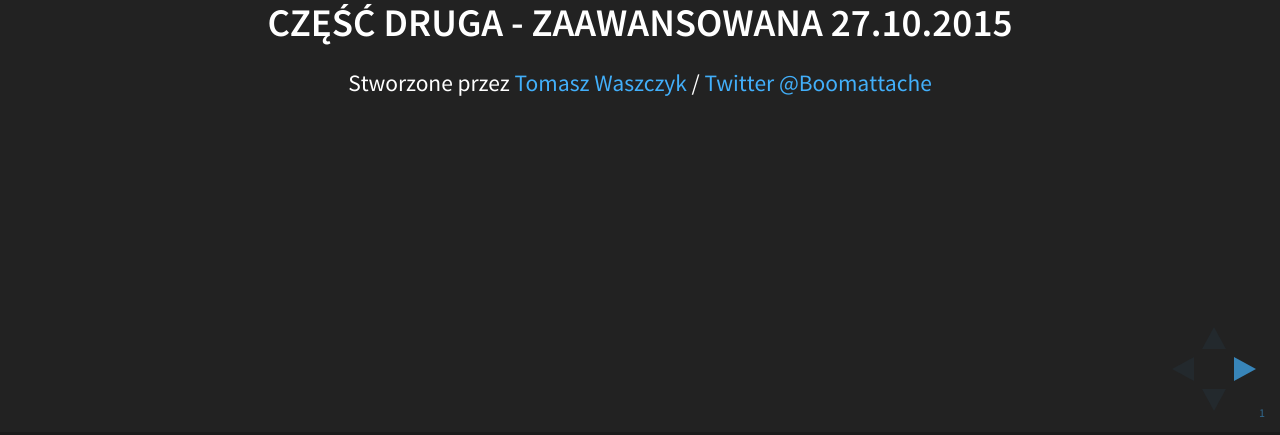
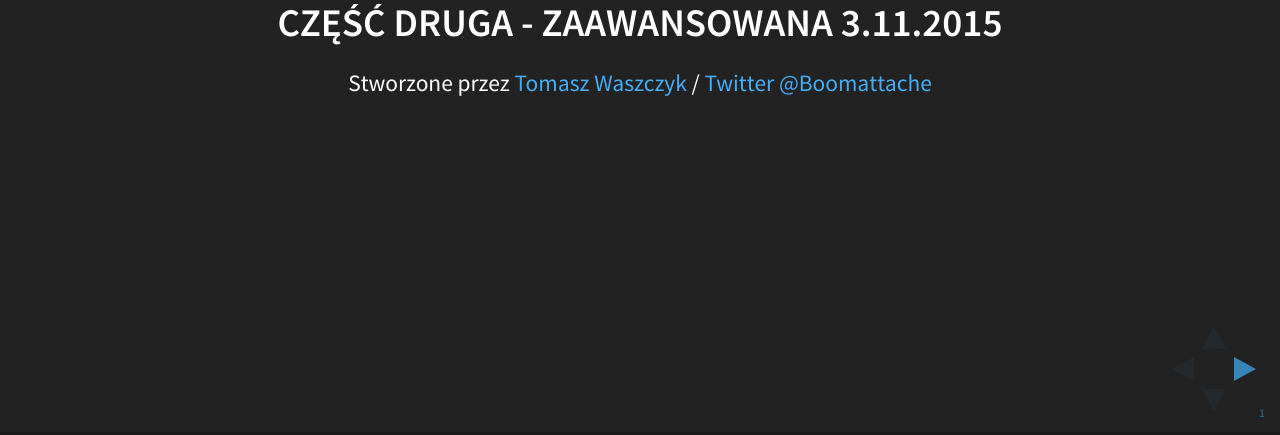
Before and after one commit to TomaszWaszczyk/Trading-Automatyczny-MQL, a website: page index.html in a window 1280 px wide. Shown: the part 365-800 px from the top of the page. Drawn offline with Linux system fonts and the light colour scheme.

Commit message:
[Modified] data

```diff
--- a/index.html
+++ b/index.html
@@ -28,7 +28,7 @@ Webinar3:
 	<head>
 		<meta charset="utf-8">
 
-		<title>Programowanie automatycznych strategii transakcyjnych, 27,28.10.2015</title>
+		<title>Programowanie automatycznych strategii transakcyjnych, 3,4.11.2015</title>
 
 		<meta name="description" content="Programowanie automatycznych strategii transakcyjnych, 27,28.10.2015">
 		<meta name="author" content="Tomasz Waszczyk">
@@ -66,7 +66,7 @@ Webinar3:
 			<div class="slides">
 				<section>
 					<h4>Programowanie automatycznych strategii transakcyjnych</h4>
-					<h5>Część druga - zaawansowana 27.10.2015</h5>
+					<h5>Część druga - zaawansowana 3.11.2015</h5>
 					<p>
 						<small>Stworzone przez <a href="http://www.blog.waszczyk.com">Tomasz Waszczyk</a> / <a href="https://twitter.com/boomattache">Twitter @Boomattache</a></small>
 					</p>
```
